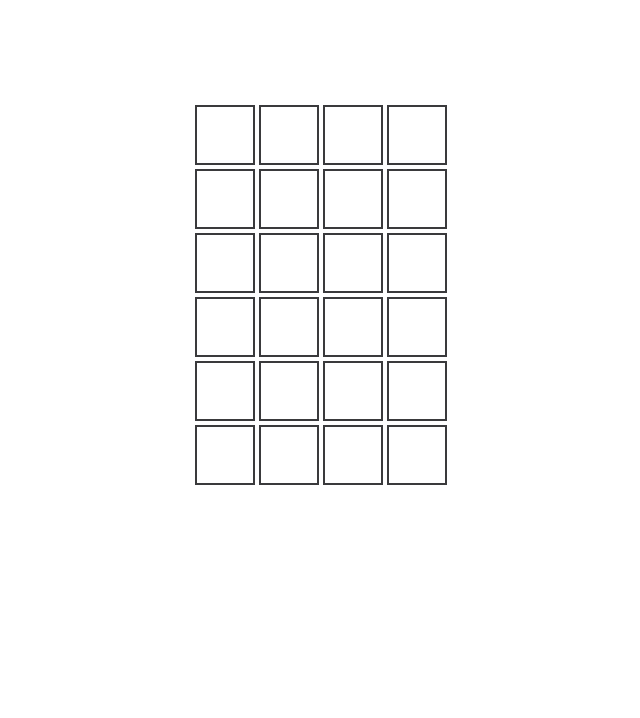
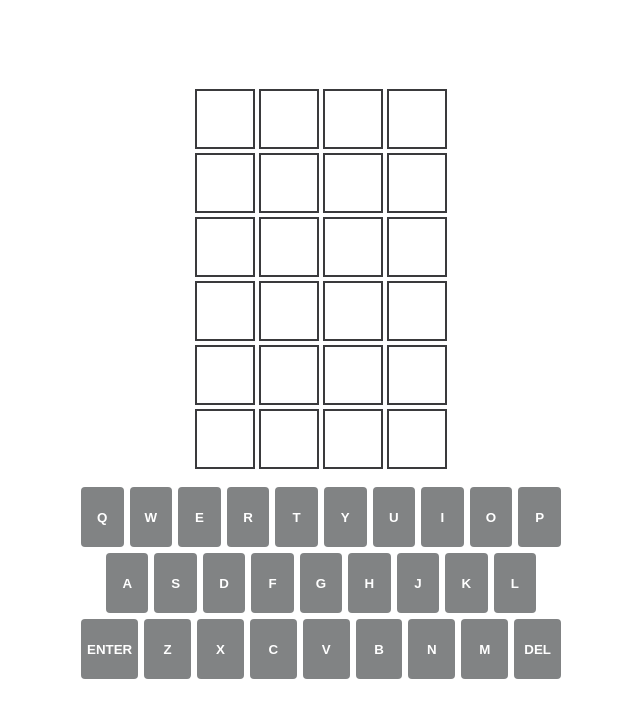
Before and after one commit to talkor/birdle, a Vue app: page / in a window 1280 px wide. Shown: the top 718 px of the page, without its empty margins (319-959 px from the left). Built offline with nearby package versions, Linux system fonts and the light colour scheme.

Commit message:
feat: keyboard

```diff
--- a/src/App.vue
+++ b/src/App.vue
@@ -18,8 +18,11 @@ import TheGame from "./components/TheGame.vue";
 #app {
   max-width: 1280px;
   margin: 0 auto;
-  padding: 2rem;
+  padding: 1rem;
   font-weight: normal;
+  display: flex;
+  flex-direction: column;
+  height: 100vh;
 }
 
 h1 {
--- /dev/null
+++ b/src/components/BaseButton.vue
@@ -0,0 +1,25 @@
+<script setup>
+const emit = defineEmits(["click"]);
+</script>
+
+<template>
+  <button @click="emit('click')" :class="$style.button"><slot /></button>
+</template>
+
+<style module>
+.button {
+  height: 60px;
+  background-color: #818384;
+  color: #ffffff;
+  border-radius: 4px;
+  border: 0;
+  margin-right: 6px;
+  flex: 1;
+  cursor: pointer;
+  font-weight: bold;
+}
+
+.button:last-of-type {
+  margin-right: 0;
+}
+</style>
--- a/src/components/GuessLetter.vue
+++ b/src/components/GuessLetter.vue
@@ -13,8 +13,9 @@ defineProps({
       $style.letter,
       {
         [$style.absent]: isChecked && !isPresent,
-        [$style.present]: isPresent,
-        [$style.correct]: isCorrect,
+        [$style.present]: isChecked && isPresent,
+        [$style.correct]: isChecked && isCorrect,
+        [$style.reveal]: isChecked,
       },
     ]"
   >
@@ -51,4 +52,21 @@ defineProps({
   border: none;
   background-color: #538d4e;
 }
+
+@keyframes example {
+  from {
+    transform: rotateX(100deg);
+  }
+  to {
+    transform: rotateX(1);
+  }
+}
+
+.reveal {
+  transition: 0.6s;
+  backface-visibility: hidden;
+  transform-style: preserve-3d;
+  animation-name: example;
+  animation-duration: 0.8s;
+}
 </style>
--- a/src/components/GuessRow.vue
+++ b/src/components/GuessRow.vue
@@ -1,5 +1,8 @@
 <script setup>
+import { ref, watch } from "vue";
 import GuessLetter from "./GuessLetter.vue";
+
+const currentRevealed = ref(-1);
 
 const props = defineProps({
   guess: Array,
@@ -21,6 +24,24 @@ const isCorrect = (letter, position) => {
 
   return letter && props.word[position] === letter;
 };
+
+watch(
+  () => props.isChecked,
+  (currentValue) => {
+    if (currentValue) {
+      reveal();
+    }
+  }
+);
+
+const reveal = () => {
+  currentRevealed.value++;
+  setTimeout(() => {
+    if (currentRevealed.value < 4) {
+      reveal();
+    }
+  }, 400);
+};
 </script>
 
 <template>
@@ -30,7 +51,7 @@ const isCorrect = (letter, position) => {
       :key="key"
       :letter="letter"
       :word="word"
-      :isChecked="isChecked"
+      :isChecked="key <= currentRevealed"
       :isPresent="isPresent(letter)"
       :isCorrect="isCorrect(letter, key)"
     />
@@ -41,4 +62,14 @@ const isCorrect = (letter, position) => {
 .row {
   display: flex;
 }
+
+.reveal:nth-child(2) {
+  animation-delay: 0.5s;
+}
+.reveal:nth-child(3) {
+  animation-delay: 1s;
+}
+.reveal:nth-child(4) {
+  animation-delay: 1.5s;
+}
 </style>
--- a/src/components/TheGame.vue
+++ b/src/components/TheGame.vue
@@ -1,6 +1,7 @@
 <script setup>
 import { ref, onMounted, onUnmounted } from "vue";
 import GuessRow from "./GuessRow.vue";
+import TheKeyboard from "./TheKeyboard.vue";
 
 const WORD = "BIRD";
 const NUM_GUESSES = 6;
@@ -18,35 +19,6 @@ const guesses = ref([
   ["", "", "", ""],
   ["", "", "", ""],
 ]);
-
-onMounted(() => {
-  window.addEventListener("keydown", (event) => {
-    const key = event.key;
-
-    if (!isGameOn.value) {
-      return;
-    }
-
-    if (key.length === 1 && key.match(/[a-z]/i)) {
-      onLetterClick(key);
-    }
-
-    if (key === "Backspace") {
-      onLetterDelete();
-    }
-
-    if (key === "Enter") {
-      onSubmitGuess();
-    }
-  });
-
-  const onLetterClick = (letter) => {
-    if (currentLetter.value < WORD_LENGTH) {
-      guesses.value[currentGuess.value][currentLetter.value] =
-        letter.toUpperCase();
-      currentLetter.value++;
-    }
-  };
 
 const onLetterDelete = () => {
   if (currentLetter.value > 0) {
@@ -78,6 +50,35 @@ onMounted(() => {
     console.log("Game Over, you lost");
   }
 };
+
+const onLetterClick = (letter) => {
+  if (currentLetter.value < WORD_LENGTH) {
+    guesses.value[currentGuess.value][currentLetter.value] =
+      letter.toUpperCase();
+    currentLetter.value++;
+  }
+};
+
+onMounted(() => {
+  window.addEventListener("keydown", (event) => {
+    const key = event.key;
+
+    if (!isGameOn.value) {
+      return;
+    }
+
+    if (key.length === 1 && key.match(/[a-z]/i)) {
+      onLetterClick(key);
+    }
+
+    if (key === "Backspace") {
+      onLetterDelete();
+    }
+
+    if (key === "Enter") {
+      onSubmitGuess();
+    }
+  });
 });
 
 onUnmounted(() => {
@@ -86,7 +87,7 @@ onUnmounted(() => {
 </script>
 
 <template>
-  <div :class="$style.game">
+  <div :class="$style.grid">
     <GuessRow
       v-for="(guess, key) in guesses"
       :isChecked="key < currentGuess"
@@ -95,11 +96,37 @@ onUnmounted(() => {
       :word="WORD"
     />
   </div>
+  <TheKeyboard
+    @letterClick="onLetterClick"
+    @letterDelete="onLetterDelete"
+    @submitGuess="onSubmitGuess"
+  />
 </template>
 
 <style module>
-.game {
+.grid {
   max-width: 256px;
   margin: 0 auto;
+  flex: 1;
+}
+
+.keyboard {
+  margin: 0 auto;
+  max-width: 480px;
+  display: flex;
+  flex-direction: column;
+  margin-top: 16px;
+}
+
+.row {
+  display: flex;
+  flex: 1;
+  margin-bottom: 6px;
+  justify-content: space-around;
+  align-items: center;
+}
+
+.spacer {
+  width: 25px;
 }
 </style>
--- /dev/null
+++ b/src/components/TheKeyboard.vue
@@ -0,0 +1,64 @@
+<script setup>
+import BaseButton from "./BaseButton.vue";
+
+const emit = defineEmits(["letterClick", "submitGuess", "letterDelete"]);
+
+const KEYS_ROW_1 = ["Q", "W", "E", "R", "T", "Y", "U", "I", "O", "P"];
+const KEYS_ROW_2 = ["A", "S", "D", "F", "G", "H", "J", "K", "L"];
+const KEYS_ROW_3 = ["Z", "X", "C", "V", "B", "N", "M"];
+</script>
+
+<template>
+  <div :class="$style.keyboard">
+    <div :class="$style.row">
+      <BaseButton
+        v-for="(letter, key) in KEYS_ROW_1"
+        :key="key"
+        @click="emit('letterClick', letter)"
+        >{{ letter }}</BaseButton
+      >
+    </div>
+    <div :class="$style.row">
+      <div :class="$style.spacer" />
+      <BaseButton
+        v-for="(letter, key) in KEYS_ROW_2"
+        :key="key"
+        @click="emit('letterClick', letter)"
+        >{{ letter }}</BaseButton
+      >
+      <div :class="$style.spacer" />
+    </div>
+    <div :class="$style.row">
+      <BaseButton @click="emit('submitGuess')">ENTER</BaseButton>
+      <BaseButton
+        v-for="(letter, key) in KEYS_ROW_3"
+        :key="key"
+        @click="emit('letterClick', letter)"
+        >{{ letter }}</BaseButton
+      >
+      <BaseButton @click="emit('letterDelete')">DEL</BaseButton>
+    </div>
+  </div>
+</template>
+
+<style module>
+.keyboard {
+  margin: 0 auto;
+  max-width: 480px;
+  display: flex;
+  flex-direction: column;
+  margin-top: 16px;
+}
+
+.row {
+  display: flex;
+  flex: 1;
+  margin-bottom: 6px;
+  justify-content: space-around;
+  align-items: center;
+}
+
+.spacer {
+  width: 25px;
+}
+</style>
```
Lines whose indentation alone changed are shown as unchanged.
